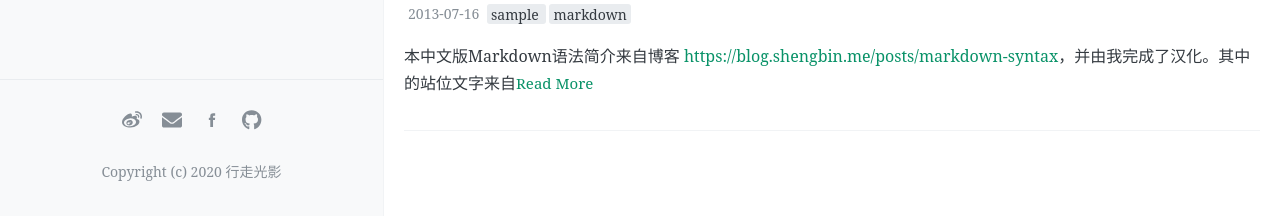
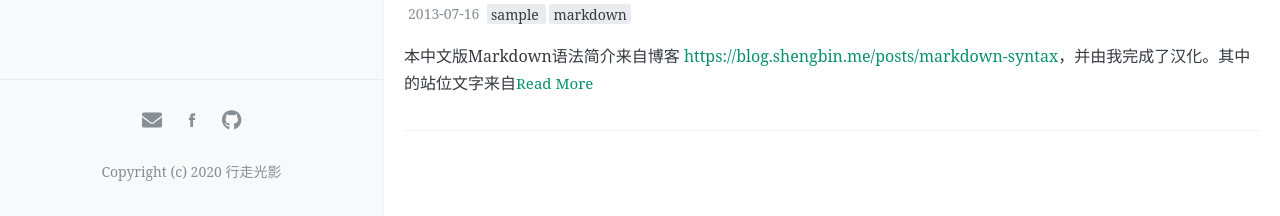
Before and after one commit to kernhu/KernHu.github.io, a Jekyll site: the page built from index.html, in a window 1280 px wide and 1037 px high. Shown: the part 818-1034 px from the top of the window. Built offline with Jekyll 4.4.1, drawn with Linux system fonts in a browser that asks for light colours; the list of posts is cut into pages by our own code; comment, search, counter and statistics services are not loaded.

Commit message:
Update _config.yml

```diff
--- a/_config.yml
+++ b/_config.yml
@@ -27,7 +27,7 @@ baseurl: /KernHu.github.io
 avatar: https://avatars1.githubusercontent.com/u/10485653?s=460&u=743e615ae7a759e074242efb7b06952f55f78297&v=4
 
 # 你的favicon（出现在浏览器tab上）图片URL，建议使用较小(64px × 64px)的图片
-favicon: https://raw.githubusercontent.com/FromEndWorld/LOFFER/master/images/favicon.png
+favicon: https://raw.githubusercontent.com/KernHu/KernHu.github.io/master/images/favicon.png
 
 
 # 菜单中的按钮
@@ -49,7 +49,7 @@ excerpt_separator: <!-- more -->
 
 # 你的社交网络链接，它们会作为图标出现在你的网站页脚中，可选填写
 footer-links:
-  weibo: frommidworld #请输入你的微博个性域名 https://www.weibo.com/<thispart>
+  weibo:  #请输入你的微博个性域名 https://www.weibo.com/<thispart>
   behance: # https://www.behance.net/<>
   dribbble: # https://dribbble.com/<>
   email: sky580@126.com
```
